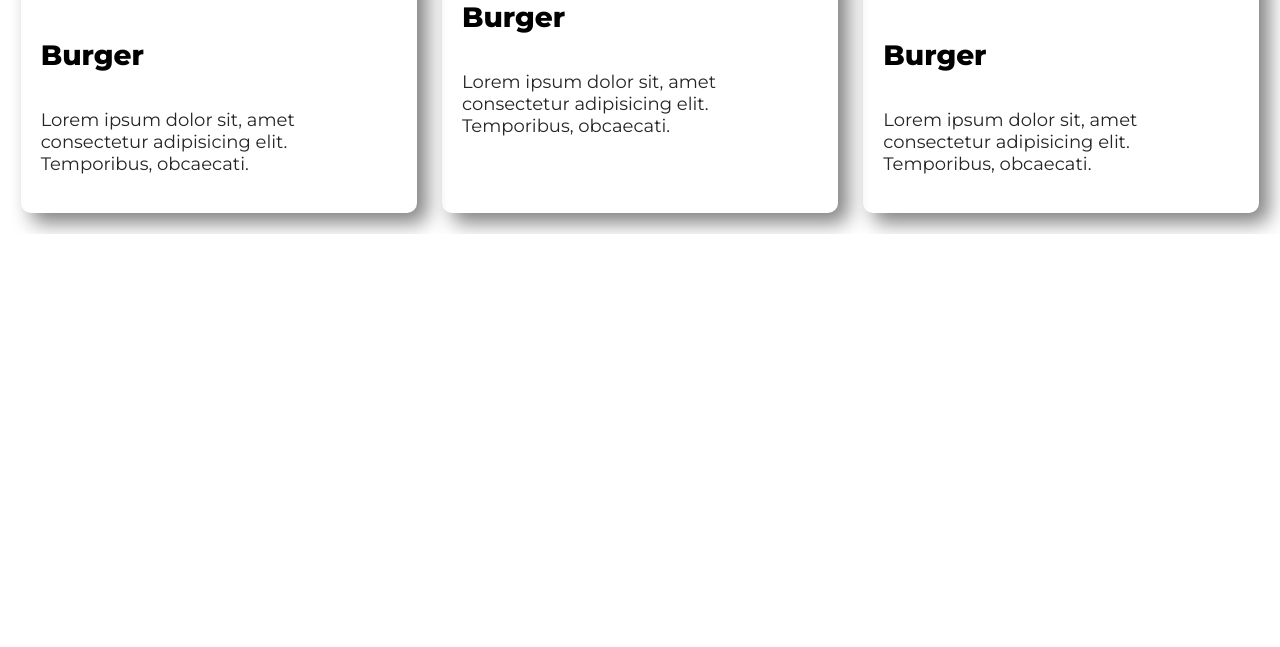
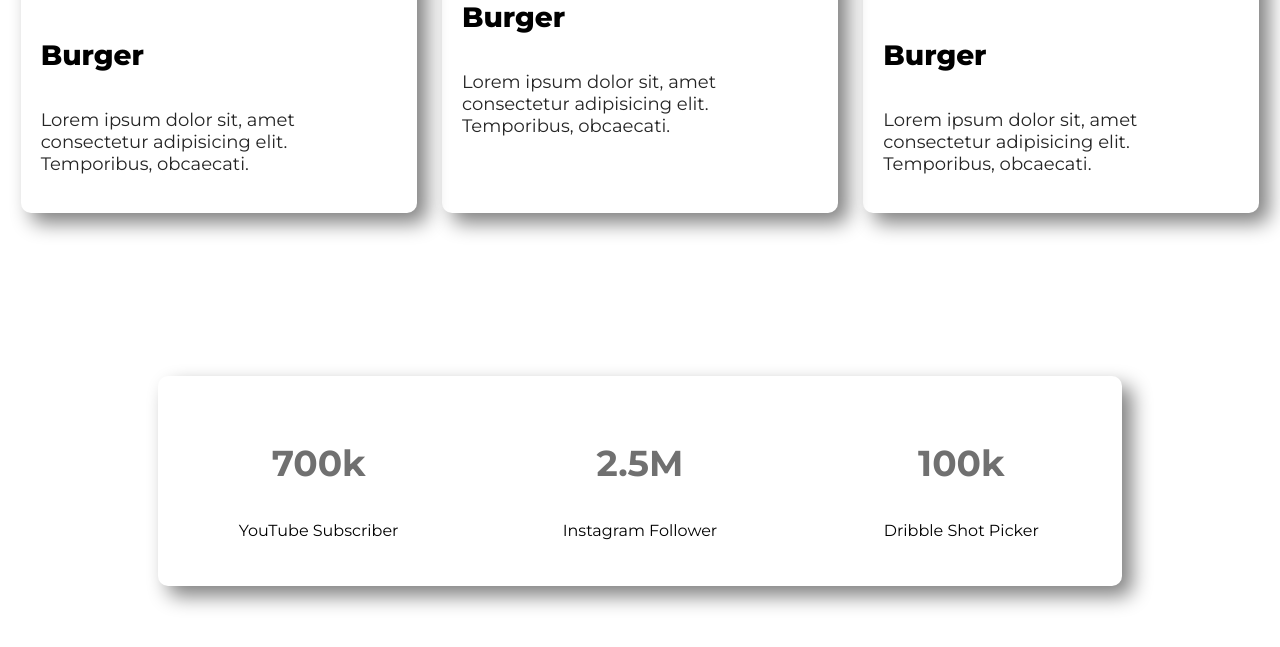
Before and after one commit to obaidulnasir/food-buzz, a plain HTML site: page index.html in a window 1280 px wide. Shown: the part 1862-2509 px from the top of the page. Before the commit the page ends 2096 px from the top, so only its background shows below. Drawn offline with Linux system fonts and the light colour scheme.

Commit message:
fifth section added

```diff
--- a/index.html
+++ b/index.html
@@ -62,10 +62,25 @@
     </section>
 
     <section class="fifth-section">
-
+        <div class="social-network">
+            <h3>700k</h3>
+            <p>YouTube Subscriber</p>
+        </div>
+        <div class="social-network">
+            <h3>2.5M</h3>
+            <p>Instagram Follower</p>
+        </div>
+        <div class="social-network">
+            <h3>100k</h3>
+            <p>Dribble Shot Picker</p>
+        </div>
     </section>
 
 
+
+    <footer>
+        <h2></h2>
+    </footer>
 
 
 
--- a/style.css
+++ b/style.css
@@ -82,6 +82,7 @@ h3{
 
 .fourth-section{
     display: flex;
+    margin-bottom: 150px;
 }
 .food-column{
     width: 31%;
@@ -102,3 +103,17 @@ h4{
     font-size:18px;
     color:#252525;
 }
+
+
+.fifth-section{
+    display:flex;
+    border-radius: 10px;
+    box-shadow: 10px 10px 20px grey;
+    margin: 150px;
+}
+.social-network{
+    text-align: center;
+    width: 31%;
+    margin: 1%;
+    padding: 20px;
+}
```
